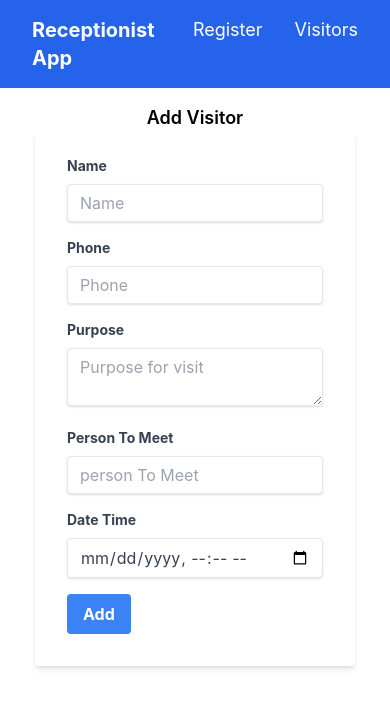
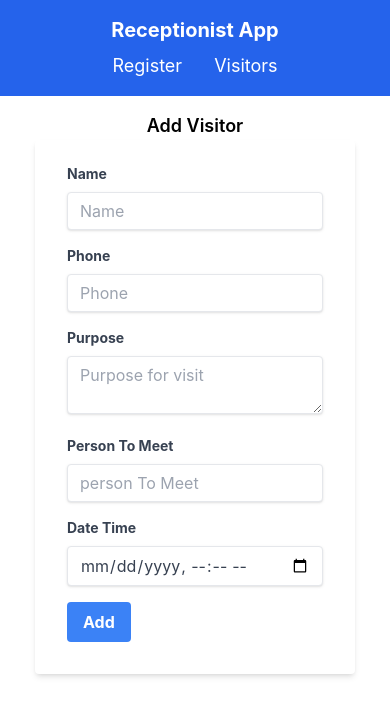
Before and after one commit to MuhammadDanishSiddiqui/Reception-App-MERN, a React (Create React App) app in the folder client/: page / in a window 390 px wide. Shown: the top 716 px of the page. Built offline with nearby package versions, Linux system fonts and the light colour scheme.

Commit message:
fixed header

```diff
--- a/client/src/components/header/index.js
+++ b/client/src/components/header/index.js
@@ -3,11 +3,11 @@ import { Link } from "react-router-dom";
 
 const Header = () => {
   return (
-    <div className="flex justify-between px-8 py-4 bg-blue-600">
+    <div className="flex flex-col sm:flex-row items-center justify-between px-8 py-4 bg-blue-600">
       <div>
         <h1 className="text-white font-bold text-xl">Receptionist App</h1>
       </div>
-      <div>
+      <div className="mt-2 sm:mt-0">
         <Link className="text-white text-lg mr-8" to={"/entry"}>
           Register
         </Link>
--- a/client/src/components/visitors/index.js
+++ b/client/src/components/visitors/index.js
@@ -30,7 +30,7 @@ const Visitors = () => {
 
   return (
     <div className="relative overflow-x-auto shadow-md sm:rounded-lg mt-8 px-8">
-      <table className="w-full text-sm text-left text-gray-500 dark:text-gray-400">
+      <table className="w-full table-auto text-sm text-left text-gray-500 dark:text-gray-400">
         <thead className="text-xs text-gray-700 uppercase bg-gray-50 dark:bg-gray-700 dark:text-gray-400">
           <tr>
             <th scope="col" className="px-6 py-3">
```
